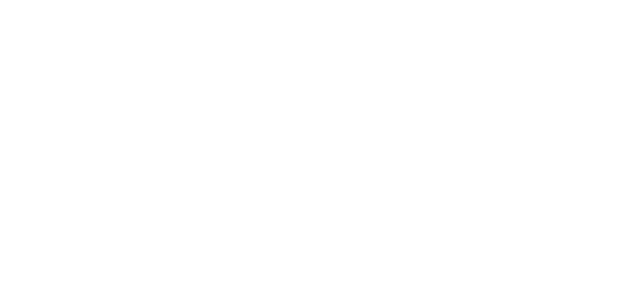
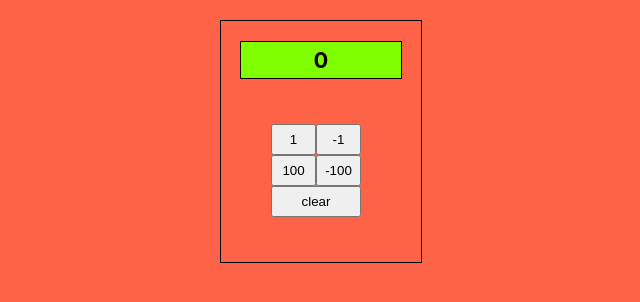
Before and after one commit to lyulka-yar/OWU-React, a React (Create React App) app in the folder react_october/: page / in a window 1280 px wide. Shown: the top 302 px of the page, without its empty margins (319-959 px from the left). Built offline with nearby package versions, Linux system fonts and the light colour scheme.

Commit message:
only app file

```diff
--- a/react_october/src/App.css
+++ b/react_october/src/App.css
@@ -36,31 +36,41 @@
         transform: rotate(360deg);
     }
 }
-body{
-  padding: 15px 50px;
-  background: darkseagreen;
-  max-width: 1200px;
-  margin: 0 auto;
+
+
+body {
+    background: tomato;
+    padding: 15px;
 }
 
+.calc {
+    width: 200px;
+    min-height: 200px;
+    margin: 5px auto;
+    border: 1px solid black;
 
-
-
-.wrap {
-  display: flex;
-  /*margin: 0 auto;*/
-}
-body{
-  padding: 15px 50px;
-  background: darkseagreen;
-  max-width: 1200px;
-  margin: 0 auto;
 }
 
+.out {
+    background: chartreuse;
+    max-width: 75%;
+    margin: 20px auto;
+    padding: 5px;
+    border: 1px solid black;
+    text-align: center;
+    font-weight: bold;
+    font-size: 22px;
+}
 
+.btn {
+    padding: 6px;
+    width: 45px;
+}
 
-
-.wrap {
-  display: flex;
-  /*margin: 0 auto;*/
+.buttons {
+    width: 100px;
+    margin: 45px auto;
 }
+.clear {
+    width: 90px;
+}
--- a/react_october/src/App.js
+++ b/react_october/src/App.js
@@ -1,13 +1,40 @@
-import React, {Component} from 'react';
+import React, {
+   Component
+} from 'react';
+import './App.css'
+class App extends Component {
 
-class App extends Component {
-    render() {
-        return (
-            <div>
+   arr=[1,-1,100,-100];
+   state={result:0};
 
-            </div>
-        );
-    }
+   multipli = (number) => {
+      let {result} = this.state;
+      const value = result + number
+      value > 0
+          ? this.setState({result: value})
+          : this.setState({result: 0})
+
+   }
+   clear = () => {
+      this.setState({result:0})
+   }
+
+   render() {
+      const {result}=this.state;
+
+
+
+      return (
+
+         <div className={'calc'}>
+             <div className={'out'}>{result}</div>
+            {
+              <div className={'buttons'}> {this.arr.map((btn)=><button onClick={()=>this.multipli(btn)} className={'btn'}>{btn}</button>)}
+              <button onClick={()=>this.clear()} className={'btn clear'}>clear</button></div>
+
+            }
+         </div>
+      );
+   }
 }
-
 export default App;
```
Also changed, not shown: 1 other file (tests, documents, lock files or other folders). Lines whose indentation alone changed are shown as unchanged.
